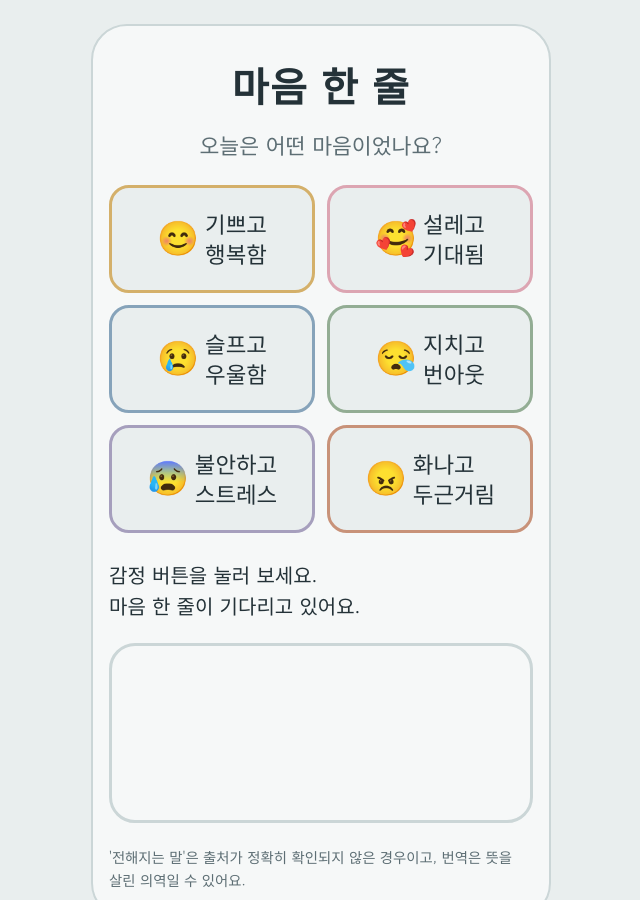
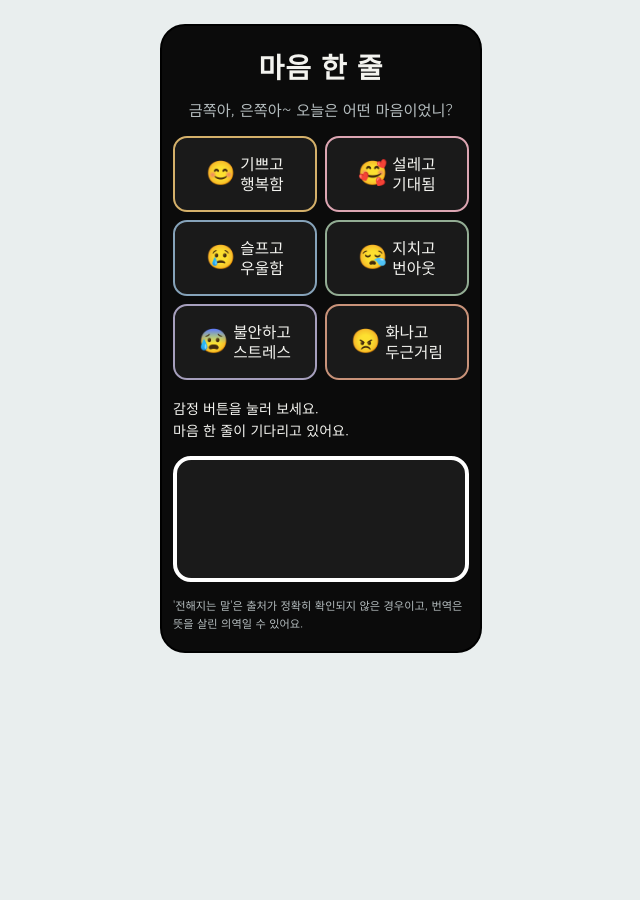
Before and after one commit to winskw76-bb/Wisesaying2, a plain HTML site: page index.html in a window 1280 px wide. Shown: the top 900 px of the page, without its empty margins (319-959 px from the left). After the commit the page ends 800 px from the top, so only its background shows below. Drawn offline with Linux system fonts and the light colour scheme.

Commit message:
Add files via upload

```diff
--- a/index.html
+++ b/index.html
@@ -1,4 +1,8 @@
-<!doctype html><html><head><meta charset=utf8><meta name=viewport content="width=device-width,initial-scale=1,viewport-fit=cover"><style>:root{color-scheme:light;box-sizing:border-box;padding-top:env(safe-area-inset-top,0px);padding-bottom:env(safe-area-inset-bottom,0px)}html{scroll-padding-top:env(safe-area-inset-top,0px)}body{margin:0;padding:0;font:14px -apple-system,BlinkMacSystemFont,sans-serif;background:#faf9f5;color:#141413}img{max-width:100%}[hidden]:not([hidden=until-found i]){display:none!important}</style></head><body>
+<!doctype html>
+<html lang="ko">
+<head>
+<meta charset="utf-8">
+<meta name="viewport" content="width=device-width,initial-scale=1">
 <title>마음 한 줄</title>
 <link rel="preconnect" href="https://fonts.googleapis.com">
 <link rel="preconnect" href="https://fonts.gstatic.com" crossorigin>
@@ -30,7 +34,7 @@
   color-scheme: dark;
 }
 * { box-sizing: border-box; }
-.tag, .note, .guide { word-break: keep-all; }
+.ask, .tag, .note, .guide { word-break: keep-all; }
 html, body { min-height: 100%; }
 body {
   margin: 0; background: var(--bg); color: var(--fg);
@@ -38,37 +42,40 @@ body {
   padding: 24px 16px 40px;
 }
 .app {
-  max-width: 460px; margin-inline: auto;
-  display: flex; flex-direction: column; gap: 22px;
-  background: var(--surface); border: 2px solid var(--line); border-radius: 36px;
-  padding: 32px 16px 26px;
+  /* 전체 박스 안은 검은색 — 배경 테마와 상관없이 항상 어두운 팔레트 */
+  --surface: #0b0b0b; --box: #1a1a1a; --fg: #f3f3ef; --muted: #b4bcbe; --line: #3a3a3a; --ink-on-fill: #111;
+  --joy-tint: #2c2718; --sad-tint: #18232c; --tired-tint: #19261b; --anx-tint: #24212f; --exc-tint: #2e1f24; --ang-tint: #2d211b;
+  --mood: #ffffff; --mood-tint: var(--box);
+  max-width: 322px; margin-inline: auto;
+  display: flex; flex-direction: column; gap: 15px;
+  background: var(--surface); color: var(--fg); border: 2px solid #000; border-radius: 25px;
+  padding: 22px 11px 18px;
 }
-header { text-align: center; display: flex; flex-direction: column; gap: 6px; }
-h1 { margin: 0; font-family: var(--display); font-weight: 700; font-size: clamp(2rem, 1.6rem + 2vw, 2.5rem); letter-spacing: 0.04em; }
-.ask { margin: 0; font-size: 1.35rem; color: var(--muted); }
+header { text-align: center; display: flex; flex-direction: column; gap: 4px; }
+h1 { margin: 0; font-family: var(--display); font-weight: 700; font-size: 1.75rem; letter-spacing: 0.04em; }
+.ask { margin: 0; font-size: .95rem; color: var(--muted); }
 
-.moods { display: grid; grid-template-columns: repeat(2, minmax(0, 1fr)); gap: 12px; }
+.moods { display: grid; grid-template-columns: repeat(2, minmax(0, 1fr)); gap: 8px; }
 .mood-btn {
   --c: var(--line);
   appearance: none; font: inherit;
-  display: flex; flex-direction: row; align-items: center; justify-content: center; gap: 6px;
-  height: 108px; width: 100%;
-  padding: 8px 6px;
-  border: 3px solid var(--c); border-radius: 20px;
-  background: var(--bg); color: var(--fg);
+  display: flex; flex-direction: row; align-items: center; justify-content: center; gap: 5px;
+  height: 76px; width: 100%;
+  padding: 6px 4px;
+  border: 2px solid var(--c); border-radius: 14px;
+  background: var(--box); color: var(--fg);
   cursor: pointer; text-align: left;
   transition: background-color .25s, transform .15s;
 }
-.emo { flex: none; width: auto; text-align: center; font-size: 2.1rem; line-height: 1;
+.emo { flex: none; width: auto; text-align: center; font-size: 1.47rem; line-height: 1;
   font-family: "Apple Color Emoji", "Segoe UI Emoji", "Noto Color Emoji", sans-serif; }
-.lbl { display: flex; flex-direction: column; font-size: 1.4rem; line-height: 1.3; word-break: keep-all; min-width: 0; }
+.lbl { display: flex; flex-direction: column; font-size: .98rem; line-height: 1.3; word-break: keep-all; min-width: 0; }
 .lbl span { white-space: nowrap; }
 .mood-btn:hover { transform: translateY(-2px); }
 .mood-btn:active { transform: translateY(0); }
 .mood-btn[aria-pressed="true"] { background: var(--c); color: var(--ink-on-fill); }
-.mood-btn:focus-visible, .act:focus-visible { outline: 4px solid var(--fg); outline-offset: 3px; }
-@media (max-width: 420px) { .app { padding-inline: 10px; } .moods { gap: 10px; } }
-@media (max-width: 350px) { .lbl { font-size: 1.15rem; } .emo { font-size: 1.7rem; } .mood-btn { gap: 4px; padding-inline: 4px; } }
+.mood-btn:focus-visible, .act:focus-visible { outline: 3px solid var(--fg); outline-offset: 2px; }
+@media (max-width: 300px) { .lbl { font-size: .85rem; } .emo { font-size: 1.25rem; } .mood-btn { gap: 3px; padding-inline: 3px; } }
 .m-joy { --c: var(--joy); } .m-exc { --c: var(--exc); } .m-sad { --c: var(--sad); }
 .m-tired { --c: var(--tired); } .m-anx { --c: var(--anx); } .m-ang { --c: var(--ang); }
 
@@ -79,37 +86,38 @@ h1 { margin: 0; font-family: var(--display); font-weight: 700; font-size: clamp(
 #app[data-mood="exc"] { --mood: var(--exc); --mood-tint: var(--exc-tint); }
 #app[data-mood="ang"] { --mood: var(--ang); --mood-tint: var(--ang-tint); }
 
-.guide { margin: 4px 0 0; font-size: 1.25rem; line-height: 1.55; }
+.guide { margin: 3px 0 0; font-size: .875rem; line-height: 1.55; }
 .card {
   background: var(--mood-tint);
-  border: 3px solid var(--mood); border-radius: 26px;
-  padding: 24px 22px; min-height: 180px;
-  display: flex; flex-direction: column; gap: 18px;
+  border: 4px solid var(--mood); border-radius: 18px;
+  padding: 17px 15px; min-height: 126px;
+  display: flex; flex-direction: column; gap: 13px;
   transition: background-color .35s, border-color .35s;
 }
-.tag { margin: 0; font-size: 1rem; color: var(--muted); }
-blockquote { margin: 0; display: flex; flex-direction: column; gap: 14px; }
-.quote { margin: 0; font-family: var(--display); font-size: clamp(1.4rem, 1.2rem + 1vw, 1.7rem); line-height: 1.7;
+.tag { margin: 0; font-size: .75rem; color: var(--muted); }
+blockquote { margin: 0; display: flex; flex-direction: column; gap: 10px; }
+.quote { margin: 0; font-family: var(--display); font-size: 1.2rem; line-height: 1.7;
   word-break: keep-all; text-wrap: pretty; overflow-wrap: anywhere; }
-.author { margin: 0; font-family: var(--display); font-size: 1.1rem; color: var(--muted); }
+.author { margin: 0; font-family: var(--display); font-size: .8rem; color: var(--muted); }
 .swap { animation: rise .45s ease both; }
 @keyframes rise { from { opacity: 0; transform: translateY(8px); } to { opacity: 1; transform: none; } }
 @media (prefers-reduced-motion: reduce) { .swap { animation: none; } .mood-btn { transition: none; } }
 
-.actions { display: flex; flex-wrap: wrap; gap: 10px; }
-.act { appearance: none; font: inherit; font-size: 1.1rem; cursor: pointer;
-  min-height: 52px; padding: 10px 20px; border-radius: 16px;
-  border: 3px solid var(--fg); background: transparent; color: var(--fg); }
-.act.primary { background: var(--fg); color: var(--bg); }
+.actions { display: flex; flex-wrap: wrap; gap: 7px; }
+.act { appearance: none; font: inherit; font-size: .8rem; cursor: pointer;
+  min-height: 36px; padding: 7px 14px; border-radius: 11px;
+  border: 2px solid var(--fg); background: transparent; color: var(--fg); }
+.act.primary { background: var(--fg); color: var(--surface); }
 .act:hover { opacity: .88; }
 .act[hidden], .tag[hidden] { display: none; }
-.note { margin: 0; font-size: .9rem; color: var(--muted); }
+.note { margin: 0; font-size: .7rem; color: var(--muted); }
 </style>
-
+</head>
+<body>
 <div class="app" id="app" data-mood="">
   <header>
     <h1>마음 한 줄</h1>
-    <p class="ask">오늘은 어떤 마음이었나요?</p>
+    <p class="ask">금쪽아, 은쪽아~ 오늘은 어떤 마음이었니?</p>
   </header>
 
   <div class="moods" role="group" aria-label="오늘 느낀 감정">
@@ -345,4 +353,5 @@ copyBtn.addEventListener("click", function () {
   }
 });
 </script>
-</body></html>
+</body>
+</html>
```
